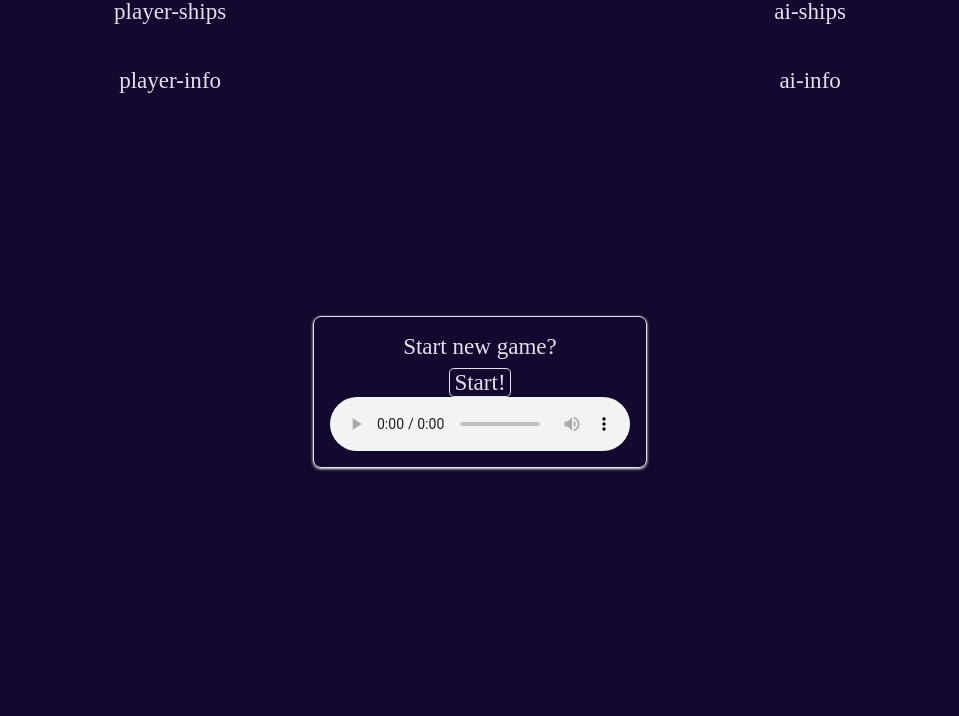
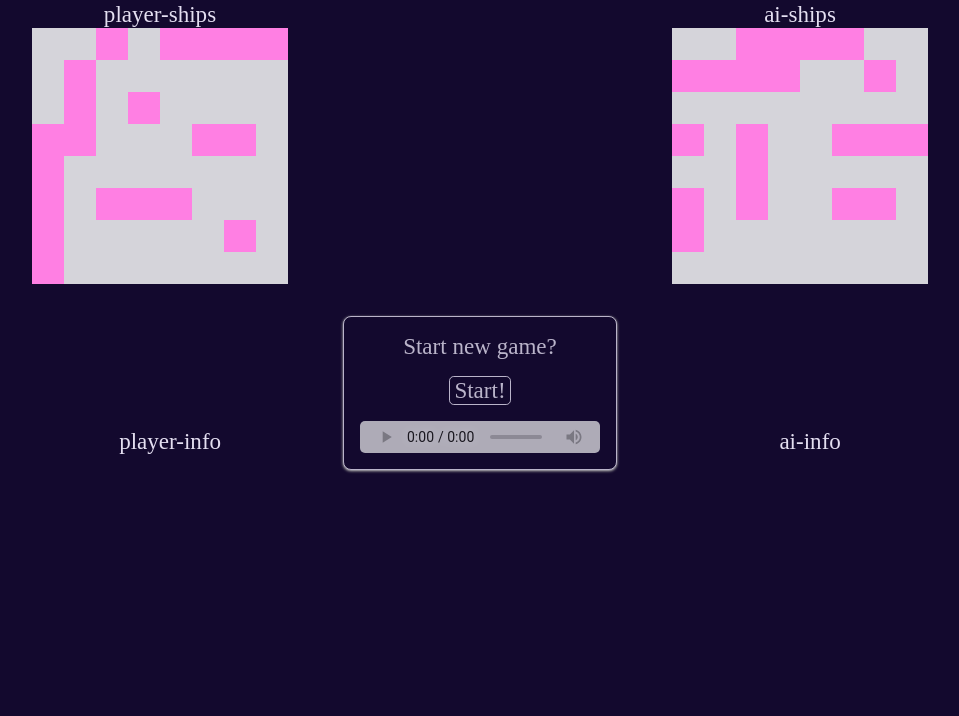
Before and after one commit to proffery/odin-battleship, a website built with webpack: page index.html in a window 1280 px wide. Shown: the part 84-800 px from the top of the page, without its empty margins (160-1119 px from the left). Built offline with nearby package versions, Linux system fonts and the light colour scheme.

Commit message:
render ships on start screen

```diff
--- a/src/Gameboard.js
+++ b/src/Gameboard.js
@@ -7,7 +7,7 @@ const gameboard = (() => {
     aiBoard = initialArray(aiBoard)
     playerBoard = initialArray(playerBoard)
 
-    function setAiShips(fleet) {
+    function generateAiShips(fleet) {
         for (let i = 0; i < fleet.length; i++) {
             for (let j = 0; j < fleet[i].shipNumber; j++) {
                 let ship = generateShip(fleet[i].shipLength)
@@ -22,7 +22,7 @@ const gameboard = (() => {
         }
     }
 
-    function setPlayerShips(fleet) {
+    function generatePlayerShips(fleet) {
         for (let i = 0; i < fleet.length; i++) {
             for (let j = 0; j < fleet[i].shipNumber; j++) {
                 let ship = generateShip(fleet[i].shipLength)
@@ -96,7 +96,7 @@ const gameboard = (() => {
     }
 
 
-    return {isMapsIntersect, generateShip, setAiShips, getAiBoard, setPlayerShips, getPlayerBoard}
+    return {isMapsIntersect, generateShip, getAiBoard, generateAiShips, generatePlayerShips, getPlayerBoard}
 })()
 
 export default gameboard
--- a/src/index.js
+++ b/src/index.js
@@ -2,6 +2,8 @@ import './styles/style.css'
 import Ship from './Ship'
 import gameboard from './Gameboard'
 import render from './render'
+const aiBoard = document.querySelector('.ai-ships')
+const playerBoard = document.querySelector('.player-ships')
 const fleet = [
     {
         shipLength: 4,
@@ -22,7 +24,10 @@ const fleet = [
 ]
 
 render.startGameWindow()
-// gameboard.setAiShips(fleet)
+gameboard.generateAiShips(fleet)
+render.setShipsOnBoard(gameboard.getAiBoard(), aiBoard)
+gameboard.generatePlayerShips(fleet)
+render.setShipsOnBoard(gameboard.getPlayerBoard(), playerBoard)
 // console.log(gameboard.getAiBoard())
 // gameboard.setPlayerShips(fleet)
 // console.log(gameboard.getPlayerBoard())
--- a/src/render.js
+++ b/src/render.js
@@ -1,8 +1,8 @@
+import gameboard from './Gameboard'
 import soundFileStartGame from './audio/startBattleSound.mp3'
-const mainContainer = document.querySelector('.main-container')
-
 
 const render = (() => {
+    const mainContainer = document.querySelector('.main-container')
     function startGameWindow() {
         const startWindow = document.createElement('div')
         startWindow.classList.add('start-window')
@@ -15,9 +15,9 @@ const render = (() => {
         let startSound = new Audio(soundFileStartGame)
         startWindow.appendChild(startSound)
         startSound.setAttribute('controls', '')
-        //startSound.setAttribute('controlslist', 'play volume')
-        startSound.setAttribute('autoplay', '')
-        startSound.play()
+        startSound.setAttribute('controlslist', 'nodownload noplaybackrate')
+        //startSound.setAttribute('autoplay', '')
+        //startSound.play()
         startButton.addEventListener('click', () => {
             startWindow.remove(),
             game(),
@@ -25,12 +25,31 @@ const render = (() => {
         })
     }
 
+    function setShipsOnBoard(boardArray, boardContainer) {
+        for(let i = 0; i < boardArray.length; i++) {
+            const row = document.createElement('div')
+            row.classList.add('row')
+            boardContainer.appendChild(row)
+            for(let j = 0; j < boardArray[i].length; j++) {
+                const cell = document.createElement('div')
+                cell.classList.add('cell')
+                cell.setAttribute('row', i)
+                cell.setAttribute('col', j)
+                if(boardArray[i][j]) {
+                    cell.classList.add('ship')
+                }
+                row.appendChild(cell)
+            }
+
+        }
+    }
+
     function game() {
 
     }
 
 
-return {startGameWindow}
+return {startGameWindow, setShipsOnBoard}
 })()
 
 export default render
--- a/src/styles/style.css
+++ b/src/styles/style.css
@@ -24,7 +24,7 @@ body {
     display: grid;
     gap: 1rem;
     grid-template-columns: 1fr 1fr;
-    grid-template-rows: 1fr 1fr 1fr;
+    grid-template-rows: auto 1fr 1fr;
 }
 
 .header {
@@ -33,14 +33,22 @@ body {
     justify-content: center;
     grid-column: 1 / 3;
     grid-row: 1 / 2;
+    margin-top: 1rem;
 }
 
 .battle-area {
     display: flex;
+    flex-wrap: wrap;
     align-items: center;
     justify-content: space-around;
     grid-column: 1 / 3;
     grid-row: 2 / 3;
+}
+
+.player-ships, .ai-ships {
+    display: flex;
+    flex-direction: column;
+    text-align: center;
 }
 
 .info-area {
@@ -64,6 +72,8 @@ body {
     border-radius: .5rem;
     padding: 1rem;
     box-shadow: var(--shadow);
+    background-color: var(--background-color-main);
+    opacity: .8;
 }
 
 .start-button {
@@ -71,5 +81,26 @@ body {
     border-radius: .3rem;
     padding-left: .3rem;
     padding-right: .3rem;
-    margin-top: .5rem;
+    margin: 1rem;
 }
+audio {
+    width: 15rem;
+    height: 2rem;
+}
+audio::-webkit-media-controls-enclosure {
+    border-radius: 5px;
+    background-color: var(--background-color-block);
+}
+
+.row {
+    display: flex;
+}
+
+.cell {
+    background-color: var(--background-color-block);
+    height: 2rem;
+    width: 2rem;
+}
+.ship {
+    background-color: rgb(255, 127, 227);
+}
```
